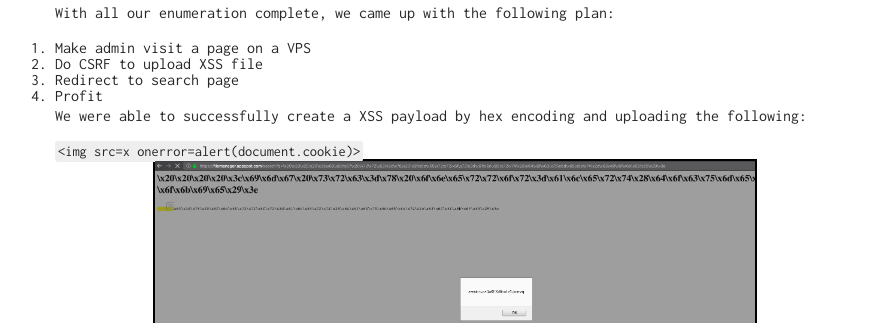
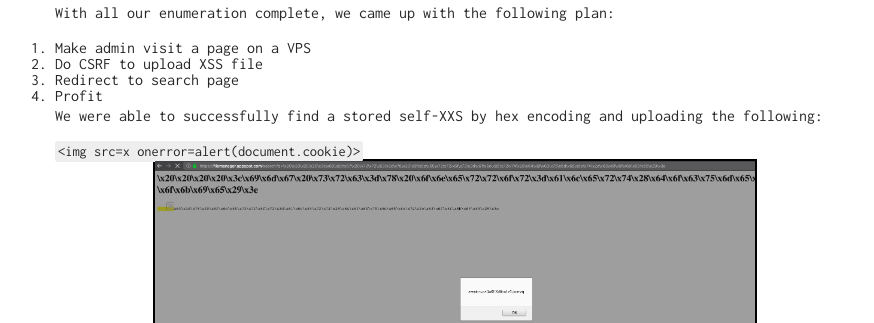
Before and after one commit to drtychai/drtychai.github.io, a Jekyll site: the page built from _posts/35c3ctf/2018-12-29-35c3-filemanager.md, in a window 1280 px wide and 900 px high, scrolled down 5870 px. Shown: the part 309-632 px from the top of the window, without its empty margins (185-1059 px from the left). Built offline with Jekyll 4.4.1, drawn with Linux system fonts in a browser that asks for light colours.

Commit message:
fixed typo in 35c3 filemanager

````diff
--- a/_posts/35c3ctf/2018-12-29-35c3-filemanager.md
+++ b/_posts/35c3ctf/2018-12-29-35c3-filemanager.md
@@ -213,7 +213,7 @@ With all our enumeration complete, we came up with the following plan:
 3. Redirect to search page
 4. Profit
 
-We were able to successfully create a XSS payload by hex encoding and uploading the following:
+We were able to successfully find a stored self-XXS by hex encoding and uploading the following:
 
 ```HTML
 <img src=x onerror=alert(document.cookie)>
````
